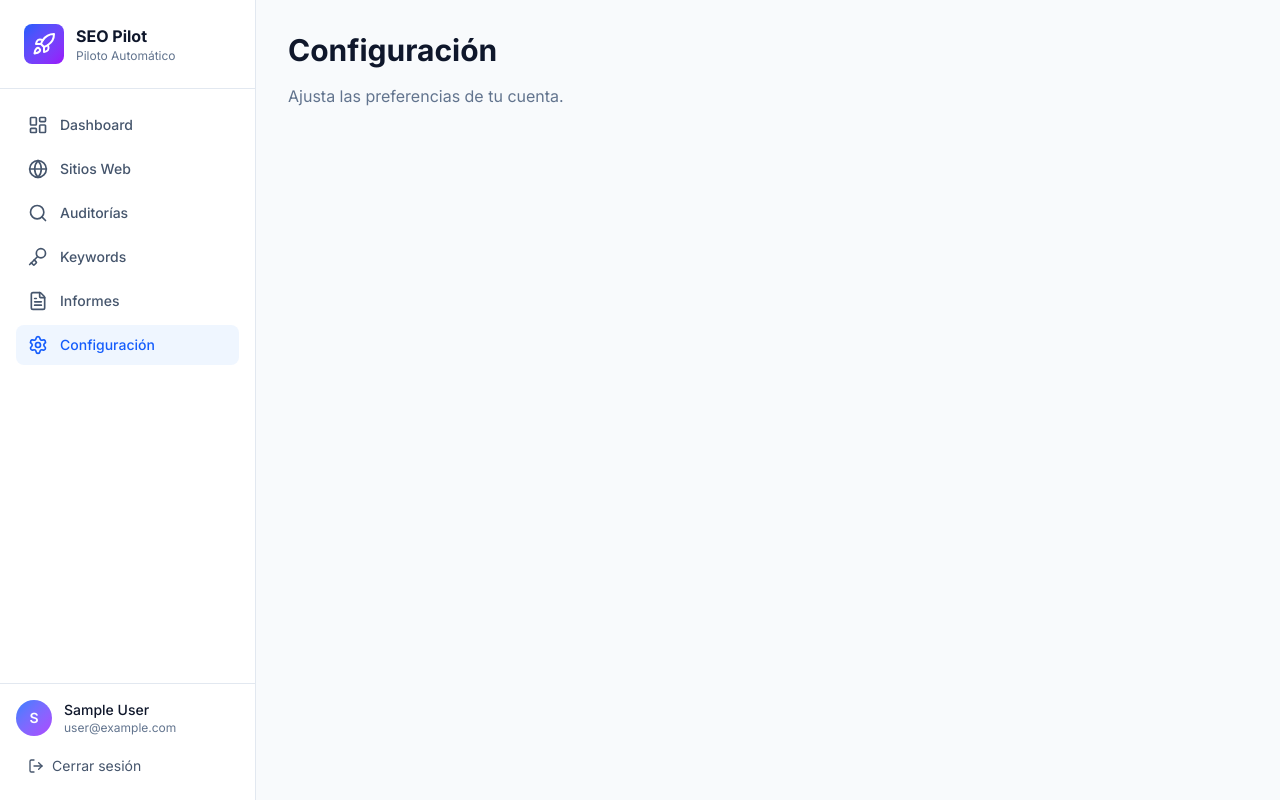
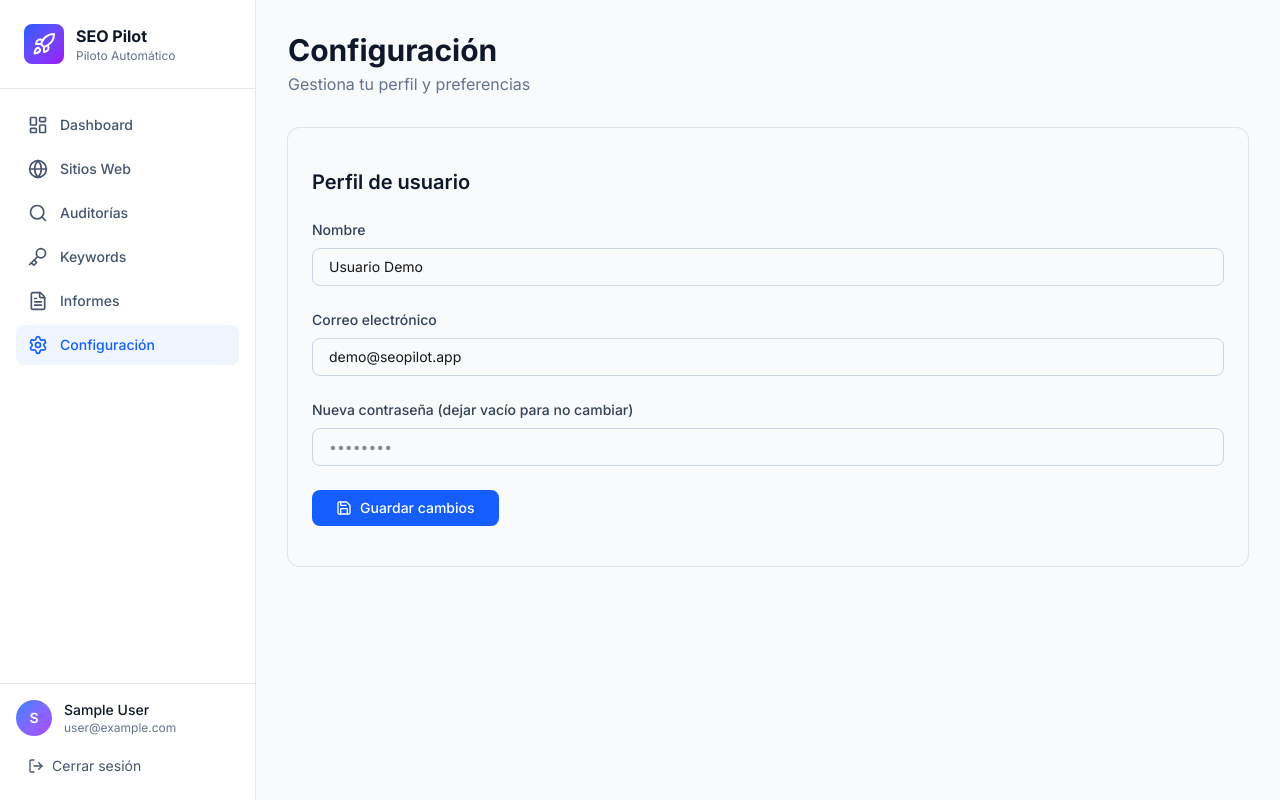
Before and after one commit to leoking1978glovo/seo-pilot, a Next.js app: page /dashboard/settings in a window 1280 px wide. Built offline with nearby package versions, Linux system fonts and the light colour scheme; no server answers; sample sign-in values are in the browser's storage.

Commit message:
Add: página de configuración

```diff
--- /dev/null
+++ b/app/api/settings/route.ts
@@ -0,0 +1,25 @@
+import { NextResponse } from 'next/server';
+import { prisma } from '@/lib/prisma';
+import bcrypt from 'bcryptjs';
+
+export async function PUT(request: Request) {
+  try {
+    const body = await request.json();
+    const { userId, name, email, password } = body;
+
+    const updateData: any = { name, email };
+
+    if (password) {
+      updateData.password = await bcrypt.hash(password, 12);
+    }
+
+    const user = await prisma.user.update({
+      where: { id: userId },
+      data: updateData,
+    });
+
+    return NextResponse.json(user);
+  } catch (error) {
+    return NextResponse.json({ error: 'Error al actualizar perfil' }, { status: 500 });
+  }
+}
--- a/app/dashboard/settings/page.tsx
+++ b/app/dashboard/settings/page.tsx
@@ -1,8 +1,109 @@
+'use client';
+
+import { useState } from 'react';
+import { Card, CardContent } from '@/components/ui/card';
+import { Save } from 'lucide-react';
+
 export default function SettingsPage() {
-    return (
-      <div className="p-8">
-        <h1 className="text-3xl font-bold text-slate-900 mb-4">Configuración</h1>
-        <p className="text-slate-500">Ajusta las preferencias de tu cuenta.</p>
+  const [name, setName] = useState('Usuario Demo');
+  const [email, setEmail] = useState('demo@seopilot.app');
+  const [password, setPassword] = useState('');
+  const [message, setMessage] = useState('');
+
+  const handleSubmit = async (e: React.FormEvent) => {
+    e.preventDefault();
+    setMessage('');
+
+    try {
+      const res = await fetch('/api/settings', {
+        method: 'PUT',
+        headers: { 'Content-Type': 'application/json' },
+        body: JSON.stringify({
+          userId: 'cmvb08yi00000ohc2kk7cj8zj',
+          name,
+          email,
+          password: password || undefined,
+        }),
+      });
+
+      if (res.ok) {
+        setMessage('✅ Perfil actualizado correctamente');
+        setPassword('');
+      } else {
+        setMessage('❌ Error al actualizar perfil');
+      }
+    } catch (error) {
+      setMessage('❌ Error de conexión');
+    }
+  };
+
+  return (
+    <div className="p-8">
+      <div className="mb-8">
+        <h1 className="text-3xl font-bold text-slate-900">Configuración</h1>
+        <p className="text-slate-500 mt-1">Gestiona tu perfil y preferencias</p>
       </div>
-    );
-  }
+
+      <Card>
+        <CardContent className="p-6">
+          <h2 className="text-xl font-semibold text-slate-900 mb-6">Perfil de usuario</h2>
+
+          <form onSubmit={handleSubmit} className="space-y-6">
+            <div>
+              <label className="block text-sm font-medium text-slate-700 mb-2">
+                Nombre
+              </label>
+              <input
+                type="text"
+                value={name}
+                onChange={(e) => setName(e.target.value)}
+                className="w-full px-4 py-2 border border-slate-300 rounded-lg focus:ring-2 focus:ring-blue-500 focus:border-transparent"
+                required
+              />
+            </div>
+
+            <div>
+              <label className="block text-sm font-medium text-slate-700 mb-2">
+                Correo electrónico
+              </label>
+              <input
+                type="email"
+                value={email}
+                onChange={(e) => setEmail(e.target.value)}
+                className="w-full px-4 py-2 border border-slate-300 rounded-lg focus:ring-2 focus:ring-blue-500 focus:border-transparent"
+                required
+              />
+            </div>
+
+            <div>
+              <label className="block text-sm font-medium text-slate-700 mb-2">
+                Nueva contraseña (dejar vacío para no cambiar)
+              </label>
+              <input
+                type="password"
+                value={password}
+                onChange={(e) => setPassword(e.target.value)}
+                className="w-full px-4 py-2 border border-slate-300 rounded-lg focus:ring-2 focus:ring-blue-500 focus:border-transparent"
+                placeholder="••••••••"
+              />
+            </div>
+
+            {message && (
+              <div className={`p-3 rounded-lg ${message.includes('✅') ? 'bg-green-50 text-green-700' : 'bg-red-50 text-red-700'}`}>
+                {message}
+              </div>
+            )}
+
+            <button
+              type="submit"
+              className="flex items-center gap-2 bg-blue-600 hover:bg-blue-700 text-white px-6 py-2 rounded-lg font-medium transition-colors"
+            >
+              <Save className="w-4 h-4" />
+              Guardar cambios
+            </button>
+          </form>
+        </CardContent>
+      </Card>
+    </div>
+  );
+}
```
